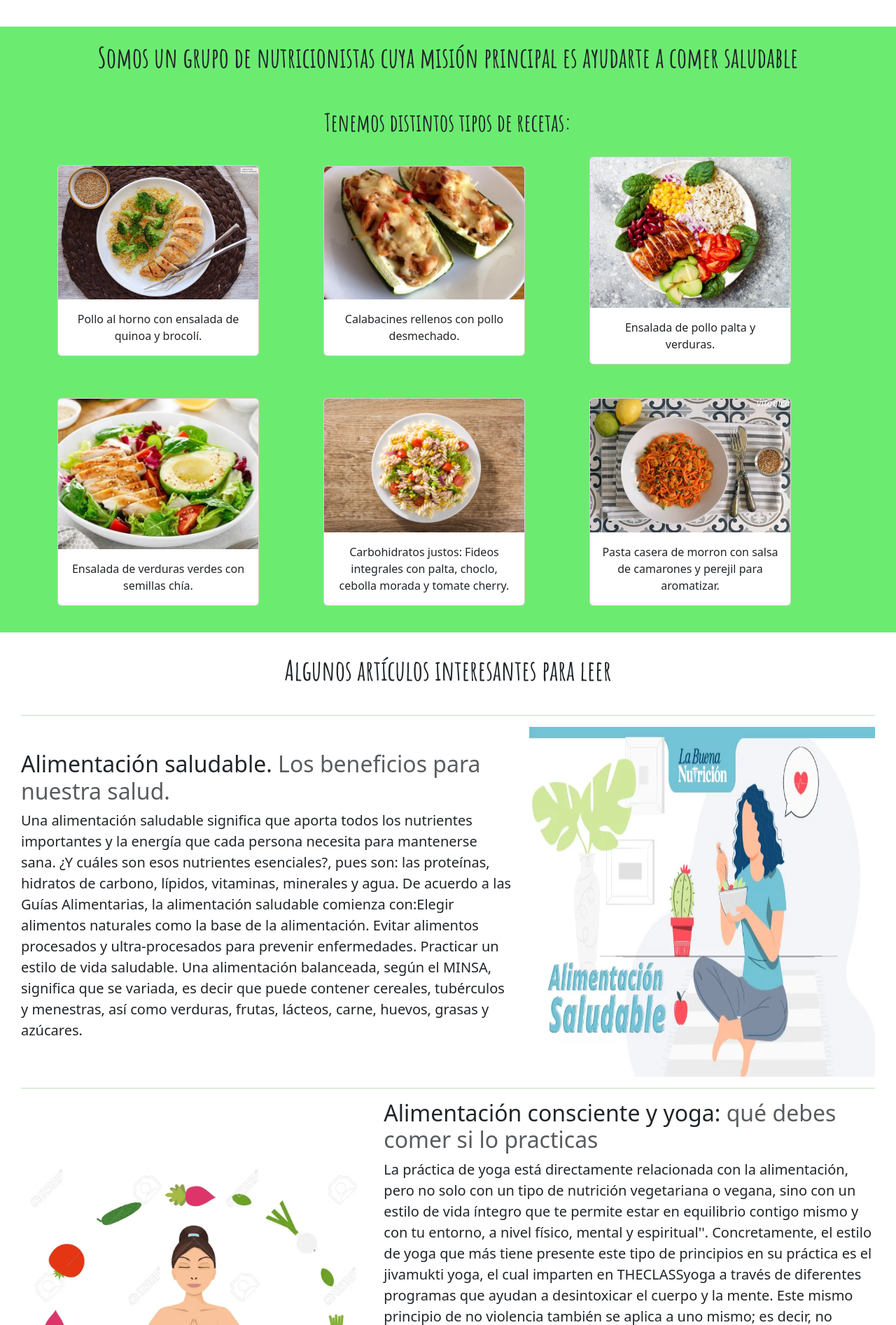
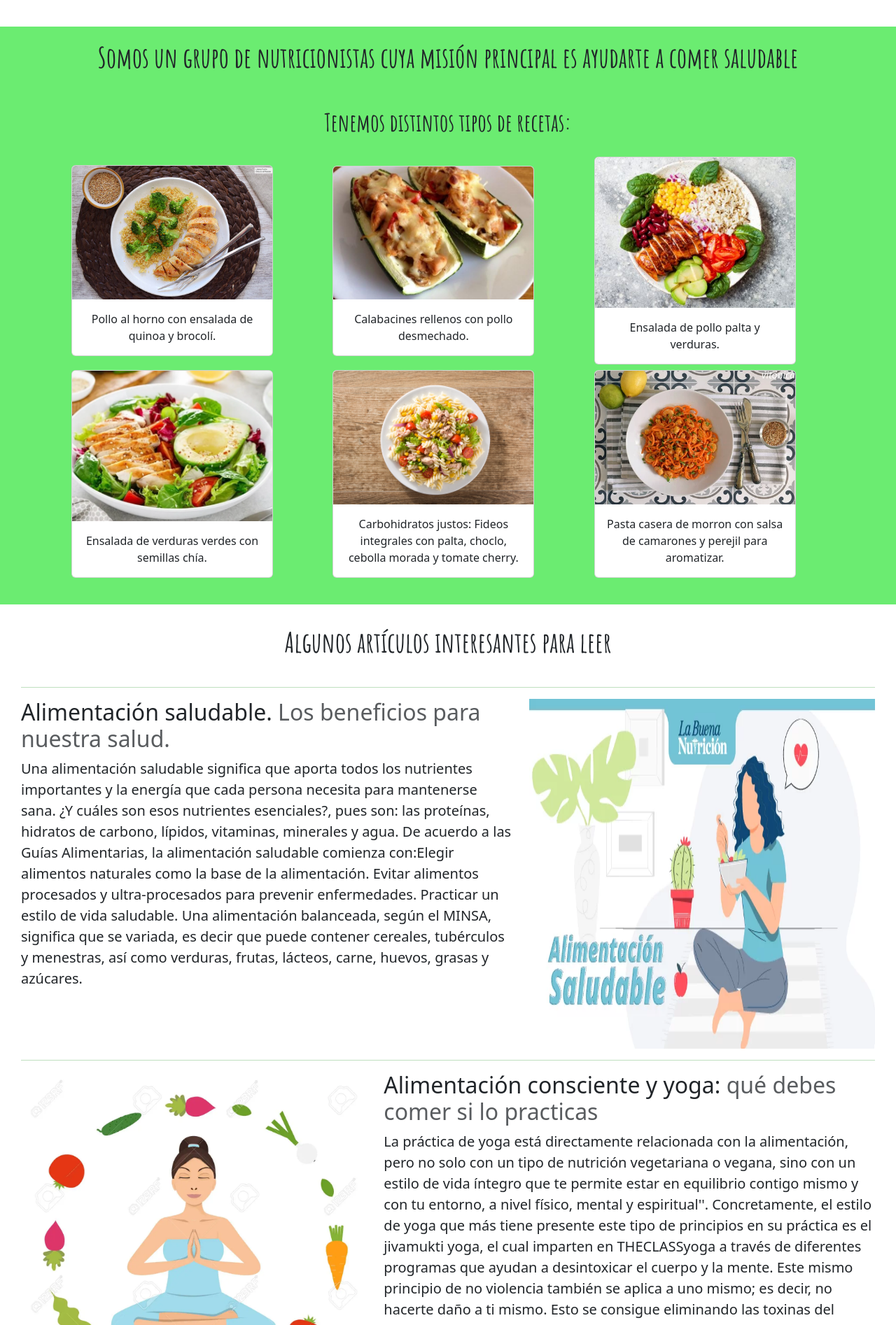
Before and after one commit to florenciazoni/practicaProfesionalizante1, a PHP site: page / in a window 1280 px wide. Shown: the part 683-2577 px from the top of the page at 70% size. Run offline with PHP 8.4, Linux system fonts and the light colour scheme.

Commit message:
correccion margin

```diff
--- a/estilos.css
+++ b/estilos.css
@@ -132,25 +132,11 @@ font-size: 40px;
 
 
 
-.row{
-
-   flex-wrap: wrap;
-
-    align-items: center;
-
-justify-content: center;
-
-
-}
 
 
 
-.column{
 
-margin-right: 40px;
-margin-bottom: 50px;
 
-}
 
 .titulo-articulo{
 
@@ -317,12 +303,7 @@ font-size: 1.5rem;
 
 }
 
-.container .fila-uno{
 
-margin-bottom: 40px;
-
-
-}
 
 
 
@@ -334,6 +315,7 @@ margin-bottom: 40px;
 
     align-items: center;
     justify-content: center;
+    margin-right: 20px;
 
 
     }
--- a/index.html
+++ b/index.html
@@ -116,7 +116,7 @@
   </section>
   <!--Acerca de-->
 
-  <section id="acerca-de" class="acerca-de align-items-center justify-content-center">
+  <section id="acerca-de" class="acerca-de ">
     <div class="container text-center contenedor-acerca-de">
       <h2>
         Somos un grupo de nutricionistas cuya misión principal es ayudarte a
@@ -124,7 +124,7 @@
       </h2>
       <h3>Tenemos distintos tipos de recetas:</h3>
 
-      <div class="row fila-uno ">
+      <div class="row fila-uno align-items-center justify-content-center ms-2">
         <div class="col-12 col-md-6 col-lg-4">
           <div class="card mb-2" style="width: 18rem;">
             <img src="imagenes/comida9.jpg" class="card-img-top " alt="...">
@@ -152,7 +152,7 @@
       </div>
 
      <!--fila 2 -->
-     <div class="row fila-dos align-items-center justify-content-center mt-sm-1">
+     <div class="row fila-dos align-items-center justify-content-center ms-2">
       <div class="col-12 col-md-6 col-lg-4 foto-cuatro">
         <div class="card mb-2" style="width: 18rem;">
           <img src="imagenes/comida7.jpg" class="card-img-top" alt="...">
```
